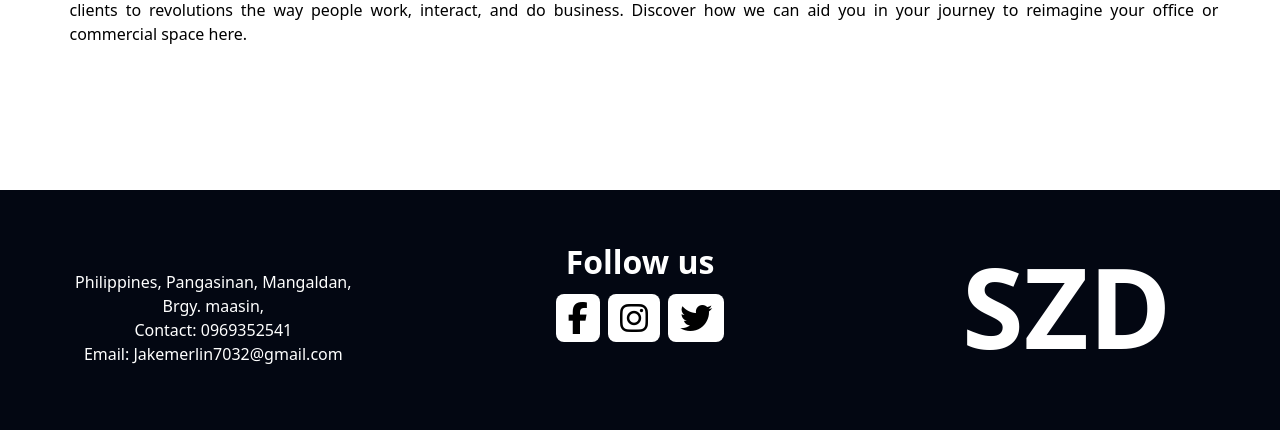
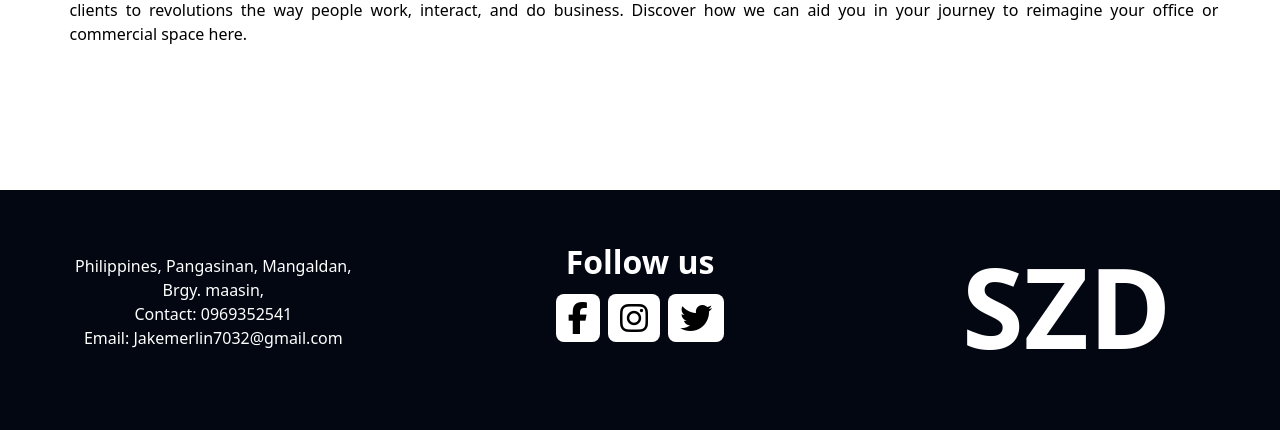
Before and after one commit to jakemerlin1133/architect2, a PHP site: page / in a window 1280 px wide. Shown: the part 4550-4980 px from the top of the page. Run offline with PHP 8.4, Linux system fonts and the light colour scheme; some libraries are stand-ins or nearby versions.

Commit message:
code added

```diff
--- a/index.php
+++ b/index.php
@@ -348,11 +348,9 @@
 
 
     <!-- Contact us -->
-
-    <!-- Soc Icon -->
     <div class="grid grid-cols-3 relative bg-gray-950 h-[30vh] text-black text-center mt-[9rem]">
 
-        <div class="text-white mt-[5rem]">
+        <div class="text-white .... max-[320px]:text-[2vw] max-[320px]:mt-[1rem] ....min-[320px]:text-[2vw] min-[320px]:mt-[4rem]">
             <h1>Philippines, Pangasinan, Mangaldan,</h1>
             <h1>Brgy. maasin, </h1>
              <h1>Contact: 0969352541</h1>
```
